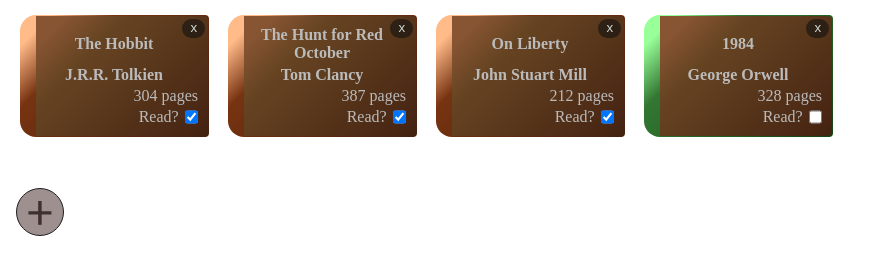
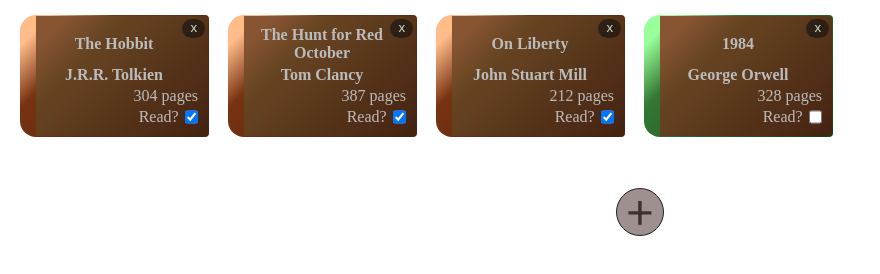
Before and after one commit to ghent12/library, a plain HTML site: page index.html in a window 1280 px wide. Shown: the whole page, without its empty margins (0-880 px from the left). Drawn offline with Linux system fonts and the light colour scheme.

Commit message:
Update style.css

```diff
--- a/style.css
+++ b/style.css
@@ -47,6 +47,10 @@
   transition: 0.1s ease-in-out;
 }
 
+.content-container {
+  display: grid;
+}
+
 .add-book-button, .add-book-button-clicked {
   font-size: 3rem;
   font-family: 'Trebuchet MS', 'Lucida Sans Unicode', 'Lucida Grande', 'Lucida Sans', Arial, sans-serif;
@@ -58,6 +62,7 @@
   height: 3rem;
   text-align: center;
   justify-content: center;
+  justify-self: center;
   line-height: 2.8rem;
   transition: color 0.7s, background-color 0.3s, font-size 0.15s;
   margin: 1rem;
```
